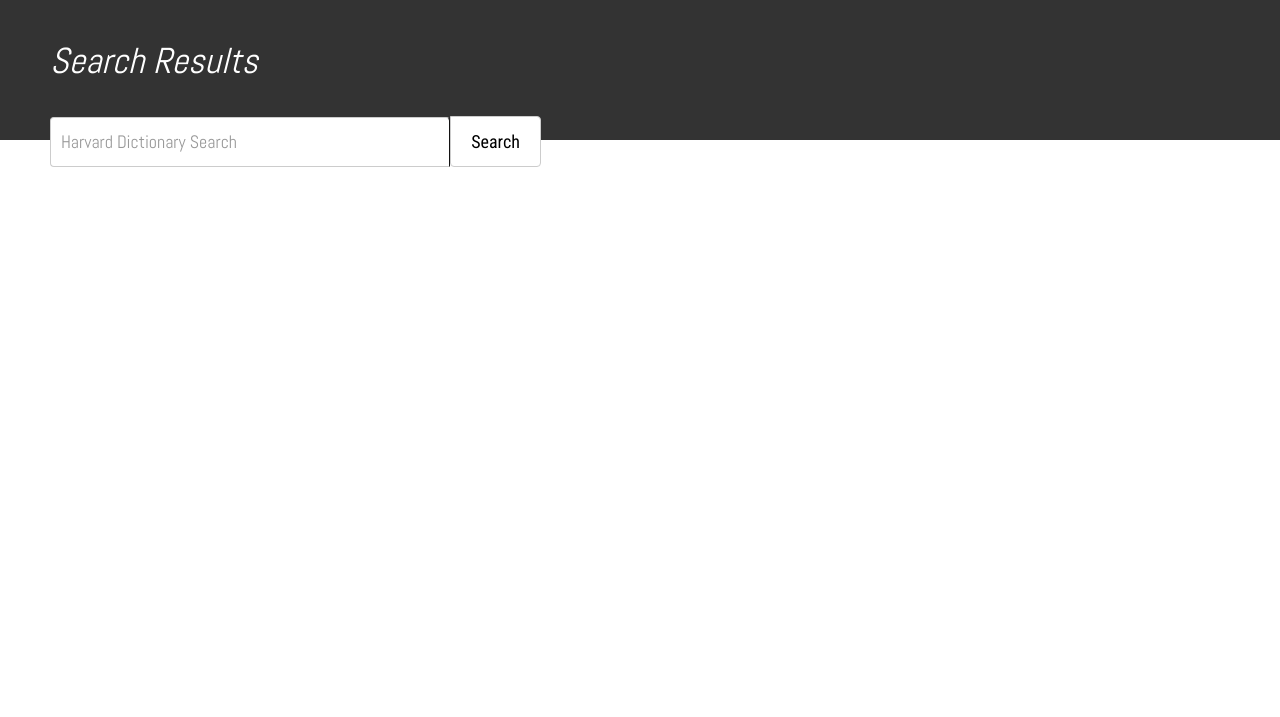
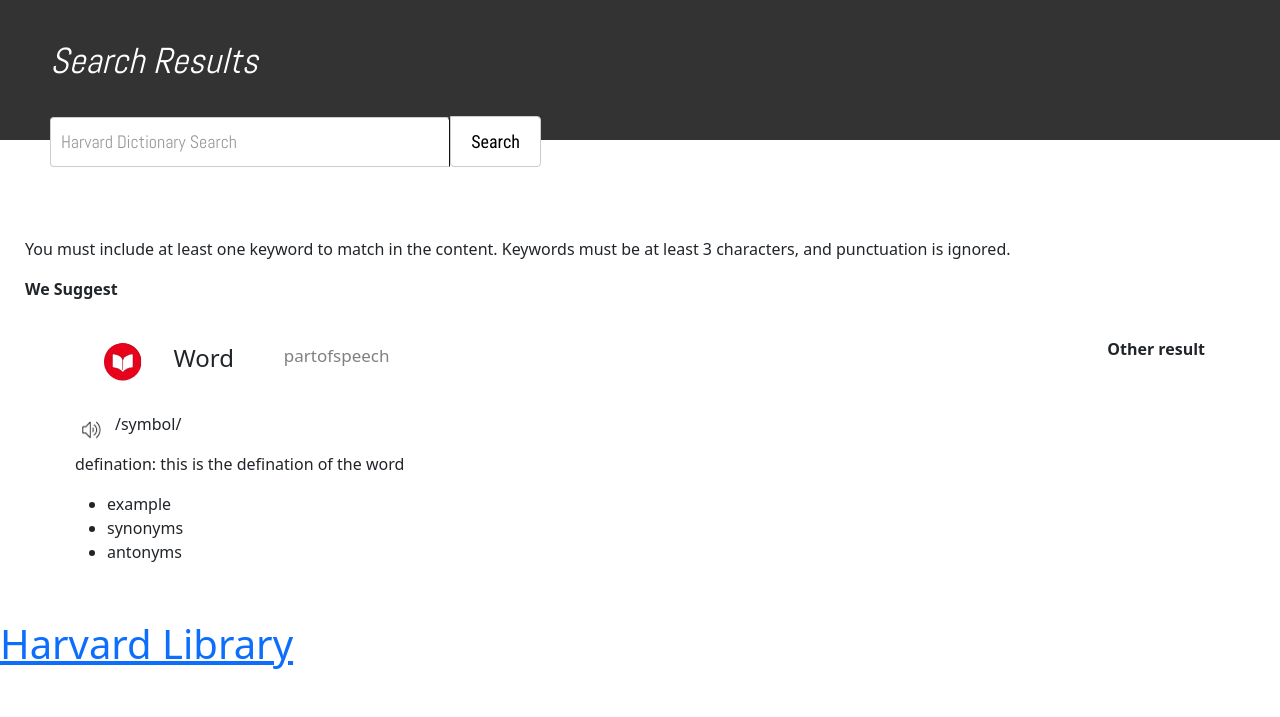
Before and after one commit to Gias-uddin-vuiya/harvard-dictionary, a Flask app: page / in a window 1280 px wide. Shown: the part 83-800 px from the top of the page. Run offline with Flask 3, Linux system fonts and the light colour scheme; some web fonts are replaced.

Commit message:
add dictionary-icon and sound-icon and design ui

```diff
--- a/static/style.css
+++ b/static/style.css
@@ -83,20 +83,56 @@ form button:hover {
     color: #333;
 }
 
-/* searching field design start here */
-.search-result{
-    margin: 10px auto;
-    padding: 10px;
-    border: 1px solid #a6c9fe;
-    border-radius: 6px;
-    background-color: aquamarine;
+/* show data to ui */
+
+.show-data {
+    margin-top: 50px;
+    padding: 20px 25px;
+}
+.show-result-to-ui {
+    display: flex;
+    justify-content: space-between;
+    padding: 20px 50px;
 }
 
-.sound-and-ipasymbol{
+.show-result-to-ui .left-sidebar {
+    /* border: 1px solid #ccc; */
+}
+
+.show-result-to-ui .left-sidebar .words {
     display: flex;
-    justify-content: space-between;
+    justify-content: space-evenly;
+}
+
+.show-result-to-ui .left-sidebar img {
+    margin-top: -5px;
+}
+
+.show-result-to-ui .left-sidebar .word {
+    margin-top: 3px;
+    padding-left: 4px;
+    padding-right: 35px;
+    font-size: 24px;
+}
+
+
+.show-result-to-ui .left-sidebar .partOfSpeech {
+    margin-top: 6px;
+    padding-left: 0px;
+    font-size: 17px;
+    color: gray;
+}
+
+/* working with sound */
+.sound-and-symbol{
+    display: flex;
     align-items: center;
-    color: black;
-    font-size: 18px;
-    font-weight: bold;
+    margin-top: 20px;
 }
+.sound-and-symbol img {
+    color: darkred;
+    width: 30px;
+    height: 30px;
+    cursor: pointer;
+    margin-right: 10px;
+}
--- a/templates/home.html
+++ b/templates/home.html
@@ -5,17 +5,65 @@ Home
 {% endblock %}
 
 {% block main %}
+
+    <div class="main-section">
         <div class="search-msg">
             <h1>Search Results</h1>
         </div>
-
 
         <form action="/search" method="POST" >
             <input type="text" name="word" placeholder="Harvard Dictionary Search" autocomplete="off" required>
             <button type="submit">Search</button>
         </form>
 
-    {% if result %}
+        <div class="show-data">
+            <div class="msg-about-us">
+                <p>You must include at least one keyword to match in the content. Keywords must be at least 3 characters, and punctuation is ignored.</p>
+                <p><strong>We Suggest</strong></p>
+            </div>
+            <div class="show-result-to-ui">
+            <div class="left-sidebar">
+                <div class="words">
+                    <img src="{{ url_for('static', filename='images/dictionary-icon.png') }}" alt="book icon">
+                    <p class="word">Word</p>
+                    <p class="partOfSpeech">partofspeech</p>
+                </div>
+                <div class="sound-and-symbol">
+
+                    <img src="{{ url_for('static', filename='images/sound-icon.png') }}" alt="sound-icon"
+                    onclick="document.getElementById('word-audio').play();">
+
+                    <audio id="word-audio">
+                        <source src="https://api.dictionaryapi.dev/media/pronunciations/en/english-us.mp3" type="audio/mpeg">
+                        Your browser does not support the audio element.
+                    </audio>
+                    <p>/symbol/</p>
+
+                </div>
+                <div class="defination">
+                    <p>defination: this is the defination of the word</p>
+                </div>
+                <div class="more-info">
+                    <ul>
+                        <li>example</li>
+                        <li>synonyms</li>
+                        <li>antonyms</li>
+                    </ul>
+                </div>
+            </div>
+            <div class="right-sidebar">
+                <p><strong>Other result</strong></p>
+            </div>
+        </div>
+        </div>
+
+        <h1><a href="https://library.harvard.edu/search?keywords=a">Harvard Library</a></h1>
+
+    </div>
+
+
+
+        <!-- {% if result %}
         <div class="search-result">
             <p><strong>word:</strong> {{ result.word }}</p>
             <p>{{ result.part_of_speech }}</p>
@@ -34,7 +82,7 @@ Home
         <p><strong>antonyms:</strong> {{ result.antonyms }}</p>
         {% endif %}
 
-
+     -->
 
 
 {% endblock %}
```
Also changed, not shown: static/images/dictionary-icon.png (added), static/images/sound-icon.png (added). Lines whose indentation alone changed are shown as unchanged.
